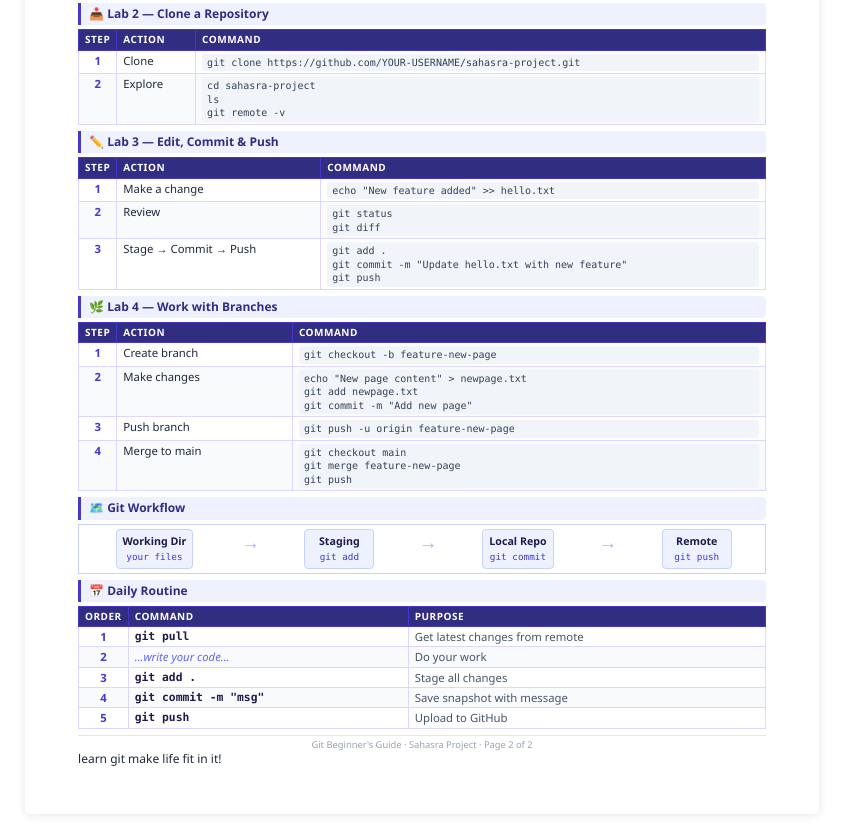
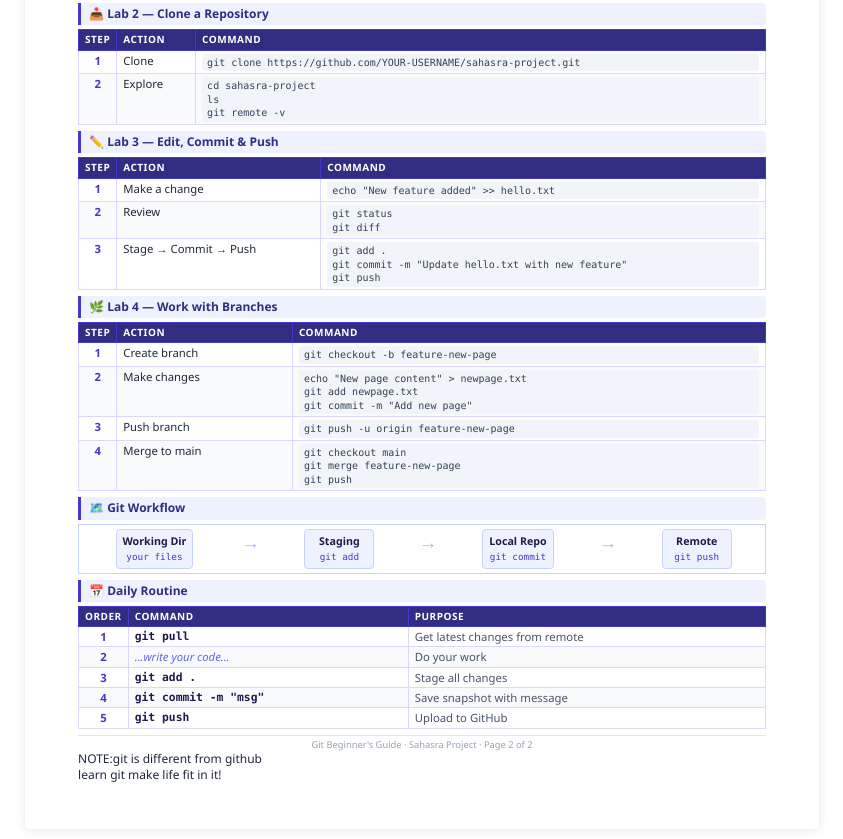
Before and after one commit to rsahasra2009/git-beginners-cheatsheet, a website: page index.html in a window 1280 px wide. Shown: the part 1451-2290 px from the top of the page, without its empty margins (218-1061 px from the left). Drawn offline with Linux system fonts and the light colour scheme.

Commit message:
Update index.html

```diff
--- a/index.html
+++ b/index.html
@@ -593,6 +593,7 @@ git push</span></td></tr>
     </table>
 
     <div class="footer">Git Beginner's Guide · Sahasra Project · Page 2 of 2</div>
+  <p>NOTE:git is different from github</p>
     <p>learn git make life fit in it!</p>
 </div>
 
```
